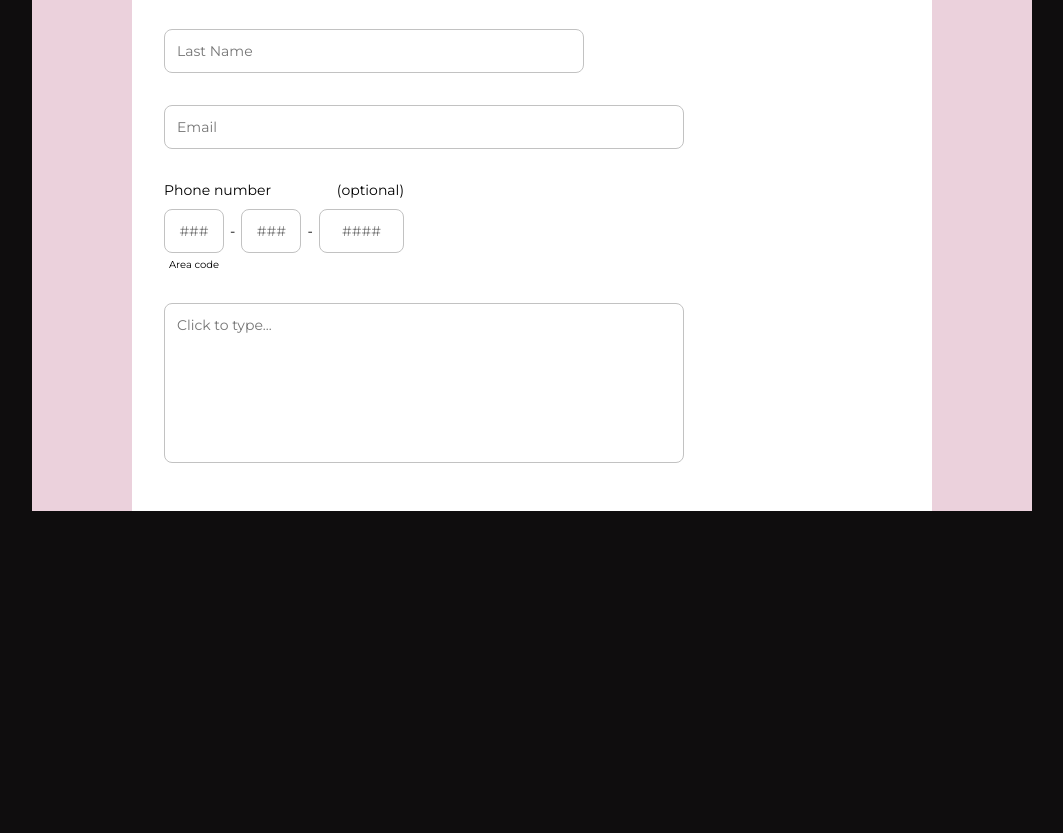
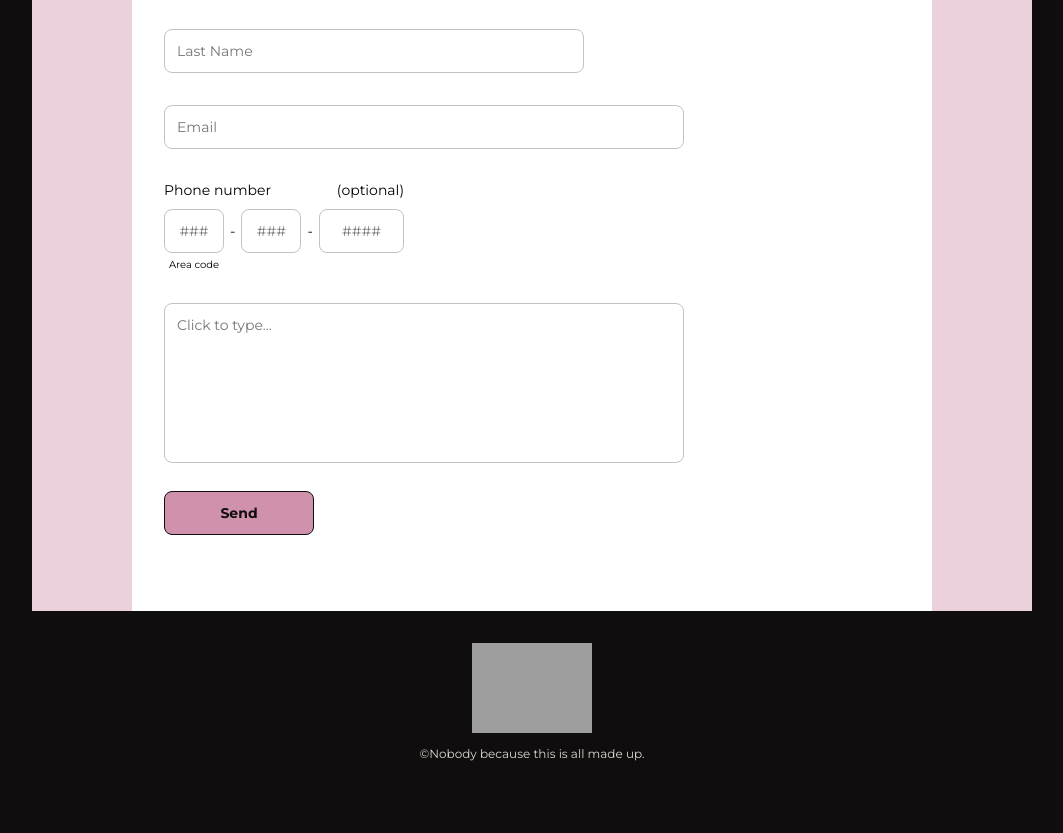
Before and after one commit to Kat-Klauber/product-page, a plain HTML site: page index.html in a window 1280 px wide. Shown: the part 1896-2729 px from the top of the page, without its empty margins (108-1171 px from the left). Before the commit the page ends 2407 px from the top, so only its background shows below. Drawn offline with nearby package versions, Linux system fonts and the light colour scheme; grey boxes are pictures that could not be loaded.

Commit message:
submit button, footer added

```diff
--- a/index.html
+++ b/index.html
@@ -84,12 +84,18 @@
             <label for="areaCode">Area code</label>
           </fieldset>
           <textarea id="message" placeholder="Click to type..."></textarea>
-
-
+          <input type="submit" value="Send" />
         </form>
       </div>
     </section>
-
+    <footer id="footer" class="container">
+      <div class="footer-logo container">
+        <a id="footer-logo-link" href="index.html"><img id="footer-logo-img" src="https://kat-klauber.github.io/hosted-assets/prima-dog_logo-KO.svg" /></a>
+      </div>
+      <p class="copyright tan">
+        &copy;Nobody because this is all made up.
+      </p>
+    </footer>
     <button onclick="topFunction()" onmouseover="mouseOver()" onmouseout="mouseOut()" id="myBtn" title="Go to top">BACK TO TOP&nbsp;&nbsp;<svg version="1.1" id="arrow-up" xmlns="http://www.w3.org/2000/svg" xmlns:xlink="http://www.w3.org/1999/xlink" x="0px" y="0px"
       viewBox="0 0 27.1 28.6" style="enable-background:new 0 0 27.1 28.6;" xml:space="preserve">
    <path id="st0" d="M13.5,0l13.6,8.9V17l-10.4-6.2v17.8h-6.5V10.8L0,17V8.9L13.5,0z"/>
--- a/style.css
+++ b/style.css
@@ -84,6 +84,7 @@ p {
   align-items: center;
   max-width: 1000px;
   background-color: rgba(15, 13, 14, 0.85);
+  z-index:4;
 }
 #hero {
   flex-direction:row;
@@ -130,6 +131,7 @@ nav > ul {
 }
 .nav-link:hover {
   text-decoration: underline;
+  color: #DED6CC;
 }
 @media (max-width: 1000px) {
   #header {
@@ -617,6 +619,26 @@ textarea:focus {
   color: #0F0D0E;
   outline: none;
 }
+
+input[value^=Send] {
+  font-family: 'Montserrat', sans-serif;
+  padding: 12px;
+  border-radius: 8px;
+  font-size:14px;
+  font-weight: bold;
+  margin-top:2em;
+  margin-bottom:2em;
+  width: 150px;
+  border: 1px solid #0F0D0E;
+  color: #0F0D0E;
+  background-color: #D091AC;
+}
+input[value^=Send]:hover {
+  border: 1px solid #0F0D0E;
+  color: #ffffff;
+  background-color: #B14875;
+  cursor:pointer;
+}
 /* textarea:focus::-webkit-scrollbar {
   width: 0.75em;
   -webkit-appearance: none;
@@ -703,6 +725,43 @@ textarea:focus::-webkit-scrollbar-thumb:hover {
 
 /* CONTACT styling end */
 
+/* FOOTER styling end */
+#footer {
+  flex-direction: column;
+  width: 100%;
+  max-width:100vw;
+  background-color: #0F0D0E;
+  align-items: center;
+  justify-content:center;
+  padding:2em;
+  text-align:center;
+}
+.footer-logo {
+  width: 100vw;
+  flex-direction: column;
+  justify-content: center;
+  align-items: center;
+  text-align: center;
+}
+#footer-logo-link,
+#footer-logo-img {
+  width: 100%;
+  height: auto;
+  max-width: 120px;
+}
+#footer p {
+  font-size:12px;
+  margin-top:.5em;
+  margin-bottom: 3em;
+}
+@media (max-width: 650px) {
+  #footer p {
+    margin-top:.25em;
+    margin-bottom: 5em;
+  }
+}
+/* FOOTER styling end */
+
 /* SCROLL BUTTON */
 
 #myBtn {
```
